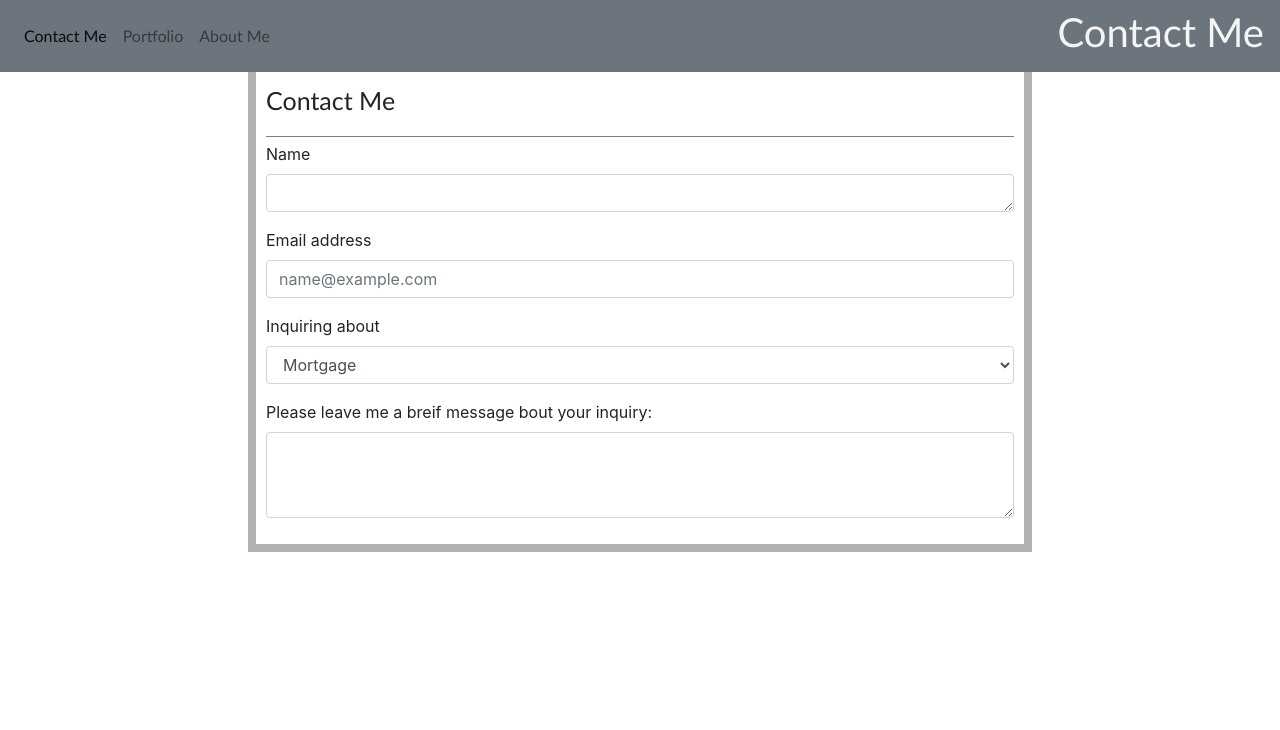
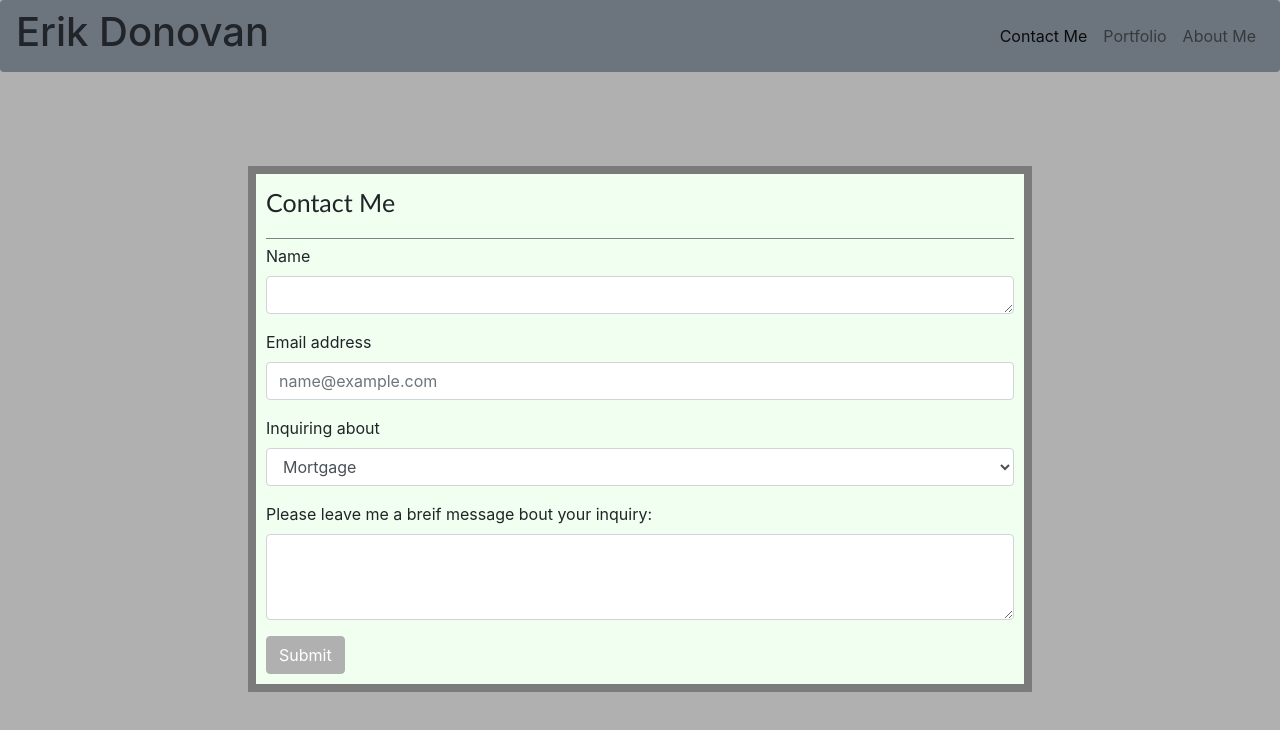
Before and after one commit to ErikDono/homework2, a plain HTML site: page contact.html in a window 1280 px wide. Drawn offline with nearby package versions, Linux system fonts and the light colour scheme.

Commit message:
many changes to nav, moving onto content...

```diff
--- a/assets/style.css
+++ b/assets/style.css
@@ -1,19 +1,36 @@
 
-body{background: color 333;}
+body{background-color: #B0B0B0;}
 
-.navstyle {
+
+.navbar-brand{
+
+    font-family: Cambria, Cochin, Georgia, Times, 'Times New Roman', serif;
+}
+.btn-primary {
+	background-color: #B0B0B0;
+	border-color: #B0B0B0;}
+
+#links {
+    color: honeydew;
+}
+
+.nav-link li a {
     font: 20x;
-    color: whitesmoke;
     font-family: 'Gill Sans', 'Gill Sans MT', Calibri, 'Trebuchet MS', sans-serif;
 }
 
 
-.headernavstyle {
- float: right;
- color: whitesmoke;
- font-family: 'Gill Sans', 'Gill Sans MT', Calibri, 'Trebuchet MS', sans-serif
+}
+.headNavStye {
+ color: honeydew;
+ font-family: fantasy
 
 }
+.navDivider {
+
+
+}
+
 
 .contactstyle{
 font-size: 25px;
@@ -22,7 +39,9 @@ font-family: 'Gill Sans', 'Gill Sans MT', Calibri, 'Trebuchet MS', sans-serif;
 
 
 .contactMeWrapper {
+    background-color: honeydew;
     margin: auto;
+    margin-top: 8%;
   width: 60%;
   border: 5px  #484848;
   padding: 10px;
--- a/contact.html
+++ b/contact.html
@@ -15,28 +15,25 @@
 </head>
 
 <!-- /I added navbar-fixed-top, but it did not fix the bav bar to the top of the page... -->
-<nav class="navbar navbar-expand-lg navbar-fixed-top navbar-light bg-secondary">
-    <button class="navbar-toggler" type="button" data-toggle="collapse" data-target="#navbarNavAltMarkup"
-        aria-controls="navbarNavAltMarkup" aria-expanded="false" aria-label="Toggle navigation">
-        <span class="navbar-toggler-icon"></span>
-    </button>
+<nav class="navbar navbar-expand-lg navbar-light bg-secondary rounded">
 
-    <div class="collapse navbar-collapse" id="navbarNavAltMarkup">
-        <div class="navstyle">
-            <div class="navbar-nav">
-                <a class="nav-item nav-link active" href="#">Contact Me <span class="sr-only">(current)</span></a>
-                <a class="nav-item nav-link" href="portfolio.html">Portfolio</a>
-                <a class="nav-item nav-link" href="index.html">About Me</a>
-            </div>
+    <div class="headNavStyle">
+        <h1>Erik Donovan</h1>
+    </div>
+
+    <ul class="navbar-nav ml-auto" id="links">
+        <li><a class="nav-item nav-link active" href="contact.html">Contact Me <span
+                    class="sr-only">(current)</span></a></li>
+        <div class="navDivider"></div>
+        <li><a class="nav-item nav-link" href="portfolio.html">Portfolio</a></li>
+        <div class="ivider"></div>
+        <li><a class="nav-item nav-link" href="index.html">About Me</a></li>
         </div>
 
-    </div>
-    <!-- i really liked the way the header floated to the right looked! it was a mistake at first, but i kept it in for style reasons. -->
-    <div class="headernavstyle">
+    </ul>
+</nav>
 
-        <h1>Contact Me</h1>
 
-    </div>
 </nav>
 
 <body>
@@ -68,6 +65,7 @@
                 <label for="exampleFormControlTextarea1">Please leave me a breif message bout your inquiry:</label>
                 <textarea class="form-control" id="exampleFormControlTextarea1" rows="3"></textarea>
             </div>
+            <button type="submit" class="btn btn-primary">Submit</button>
         </form>
 
 
```
Also changed, not shown: index.html (+18 -15 lines), portfolio.html (+21 -2 lines), 1 other file.
